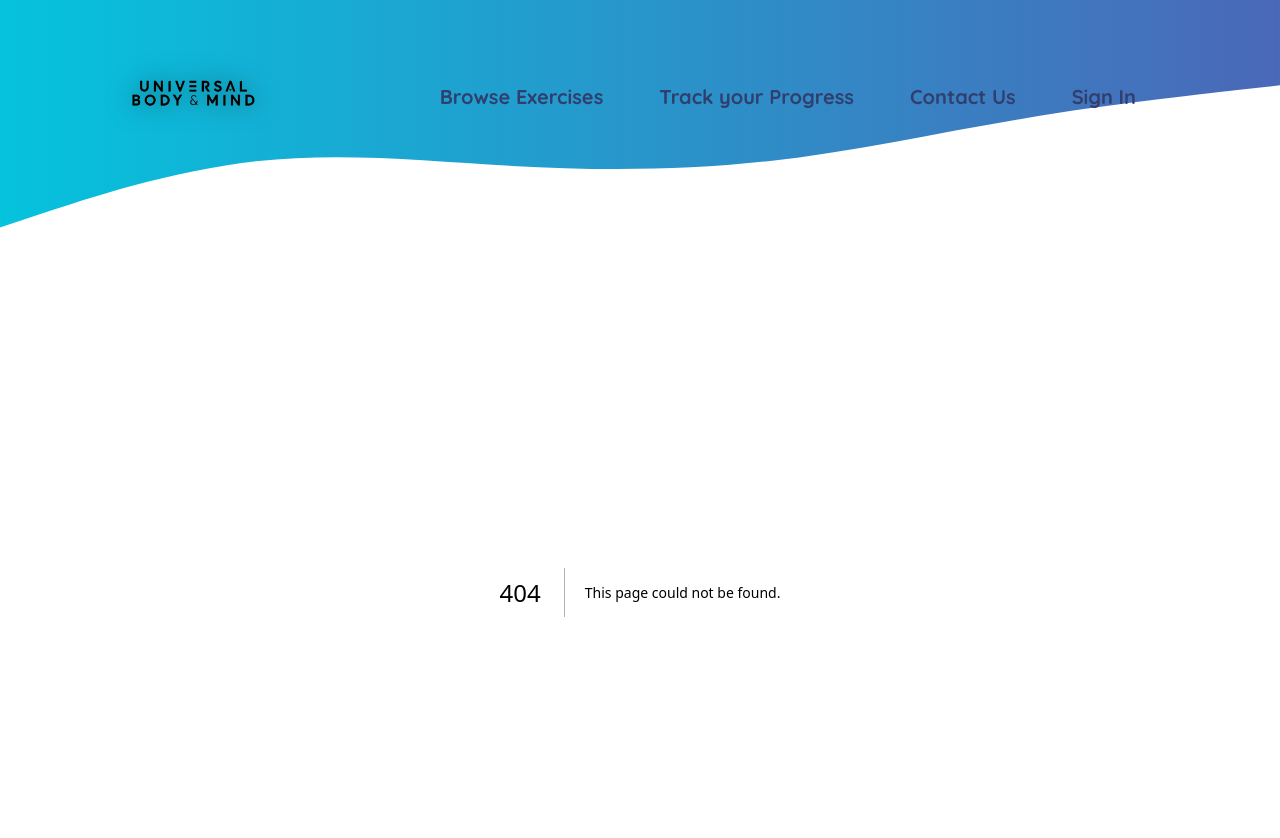
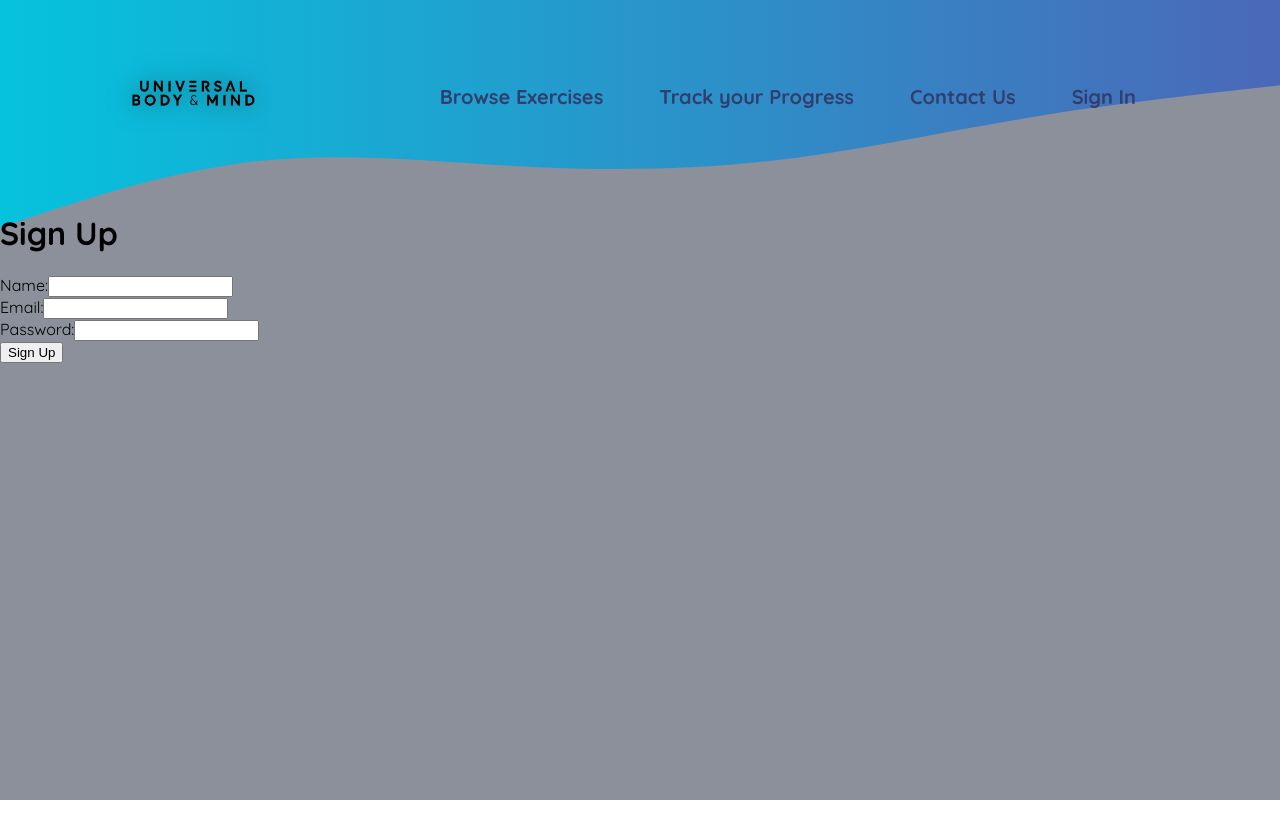
Before and after one commit to GrantPettis/Fitness-App, a Next.js app: page /sign_up in a window 1280 px wide. Before the commit this address had no page. Shown: the top 838 px of the page. After the commit the page ends 800 px from the top, so only its background shows below. Built offline with nearby package versions, Linux system fonts and the light colour scheme.

Commit message:
page rename

```diff
--- /dev/null
+++ b/src/app/sign_up/page.js
@@ -0,0 +1,73 @@
+"use client";  // Ensure the component is treated as a Client Component
+
+import { useState } from 'react';
+
+export default function SignUpPage() {
+  const [name, setName] = useState('');
+  const [email, setEmail] = useState('');
+  const [password, setPassword] = useState('');
+
+  const handleSubmit = async (event) => {
+    event.preventDefault();
+
+    // Collect form data
+    const signUpData = { name, email, password };
+
+    // Send POST request to the API
+    const response = await fetch('/api/signup', {
+      method: 'POST',
+      headers: {
+        'Content-Type': 'application/json',
+      },
+      body: JSON.stringify(signUpData),
+    });
+
+    // Parse the response as JSON
+    const result = await response.json();
+
+    // Log the result in the browser console
+    if (response.ok) {
+      console.log('Sign-up successful:', result);
+      // Optionally redirect to a dashboard or login page
+    } else {
+      console.error('Sign-up failed:', result);
+      // Handle errors (e.g., display error message)
+    }
+  };
+
+  return (
+    <div className="sign-up-container">
+      <h1>Sign Up</h1>
+      <form onSubmit={handleSubmit}>
+        <div>
+          <label>Name:</label>
+          <input
+            type="text"
+            value={name}
+            onChange={(e) => setName(e.target.value)}
+            required
+          />
+        </div>
+        <div>
+          <label>Email:</label>
+          <input
+            type="email"
+            value={email}
+            onChange={(e) => setEmail(e.target.value)}
+            required
+          />
+        </div>
+        <div>
+          <label>Password:</label>
+          <input
+            type="password"
+            value={password}
+            onChange={(e) => setPassword(e.target.value)}
+            required
+          />
+        </div>
+        <button type="submit">Sign Up</button>
+      </form>
+    </div>
+  );
+}
```
